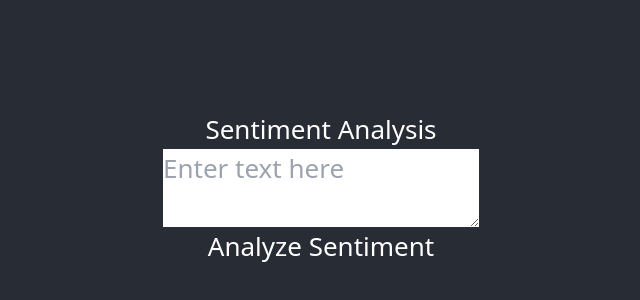
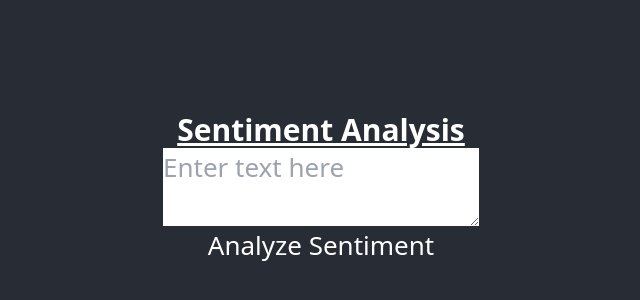
Before and after one commit to dialop/vibecheck, a React (Create React App) app in the folder client/: page / in a window 1280 px wide. Shown: the part 212-512 px from the top of the page, without its empty margins (319-959 px from the left). Built offline with nearby package versions, Linux system fonts and the light colour scheme.

Commit message:
Add text size in app.js

```diff
--- a/client/src/App.js
+++ b/client/src/App.js
@@ -26,7 +26,7 @@ function App() {
     return (
         <div className="App">
             <header className="App-header">
-                <h1>Sentiment Analysis</h1>
+                <h1 className="text-3xl font-bold underline"> Sentiment Analysis</h1>
                 <textarea value={text} onChange={(e) => setText(e.target.value)} placeholder="Enter text here"></textarea>
                 <button onClick={analyzeSentiment}>Analyze Sentiment</button>
                 {sentiment && (
```
